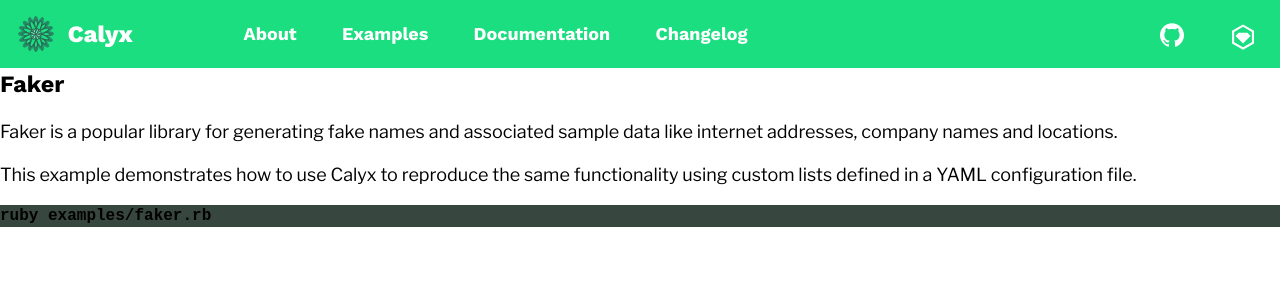
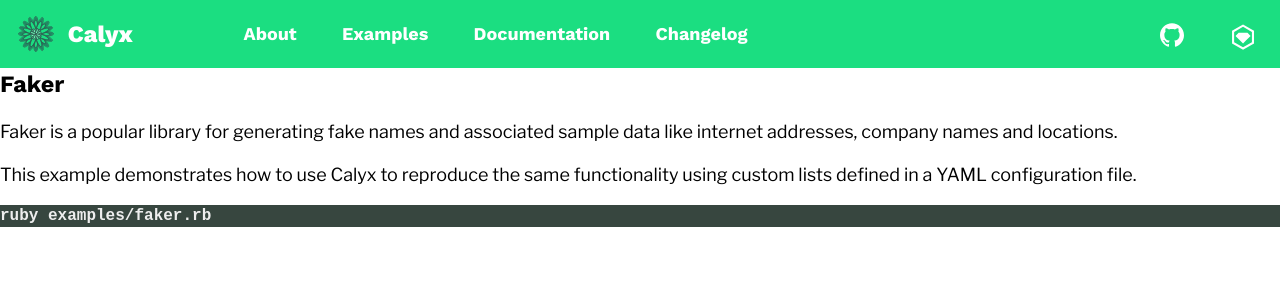
Before and after one commit to maetl/calyx, a Jekyll site: the page built from docs/content/examples/faker.md, in a window 1280 px wide. Shown: the top 300 px of the page. Built offline with Jekyll 4.4.1, drawn with Linux system fonts in a browser that asks for light colours.

Commit message:
Fix missing base color in syntax highlighting theme

```diff
--- a/docs/_styles/syntax.scss
+++ b/docs/_styles/syntax.scss
@@ -6,7 +6,7 @@
 $color-syntax-string: #C2FBE0;
 
 .highlight .hll { background-color: $color-syntax-background; }
-.highlight  { background: $color-syntax-background; font-weight: bold; }
+.highlight  { color: $color-syntax-literal; background-color: $color-syntax-background; font-weight: bold; }
 .highlight .c { color: $color-syntax-comment; font-style: italic } /* Comment */
 .highlight .err { color: #a40000; border: 1px solid #ef2929 } /* Error */
 .highlight .g { color: $color-syntax-literal; } /* Generic */
--- a/docs/assets/calyx-docs.css
+++ b/docs/assets/calyx-docs.css
@@ -235,7 +235,8 @@
   background-color: #37463f; }
 
 .highlight {
-  background: #37463f;
+  color: #eee;
+  background-color: #37463f;
   font-weight: bold; }
 
 .highlight .c {
```
